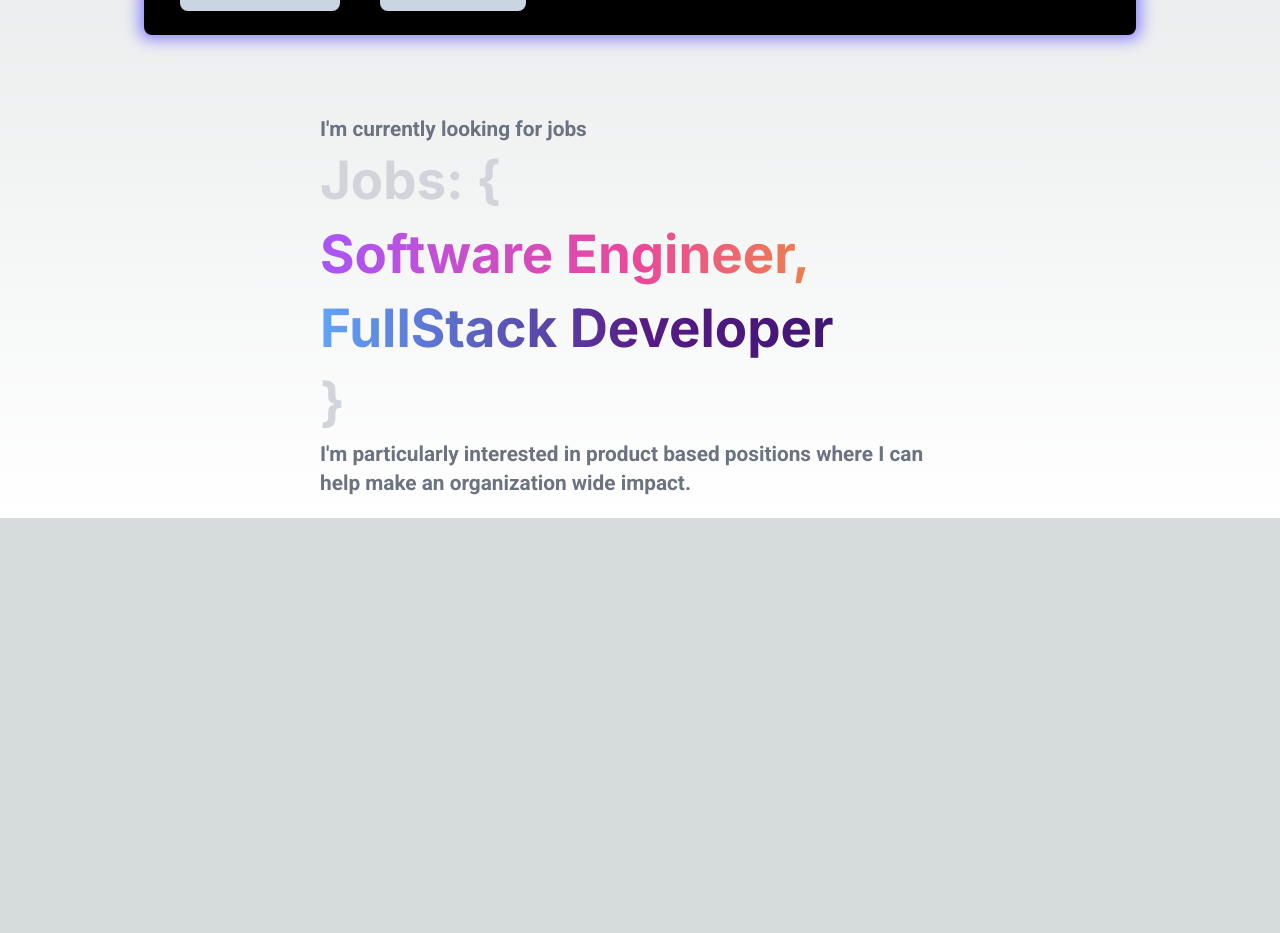
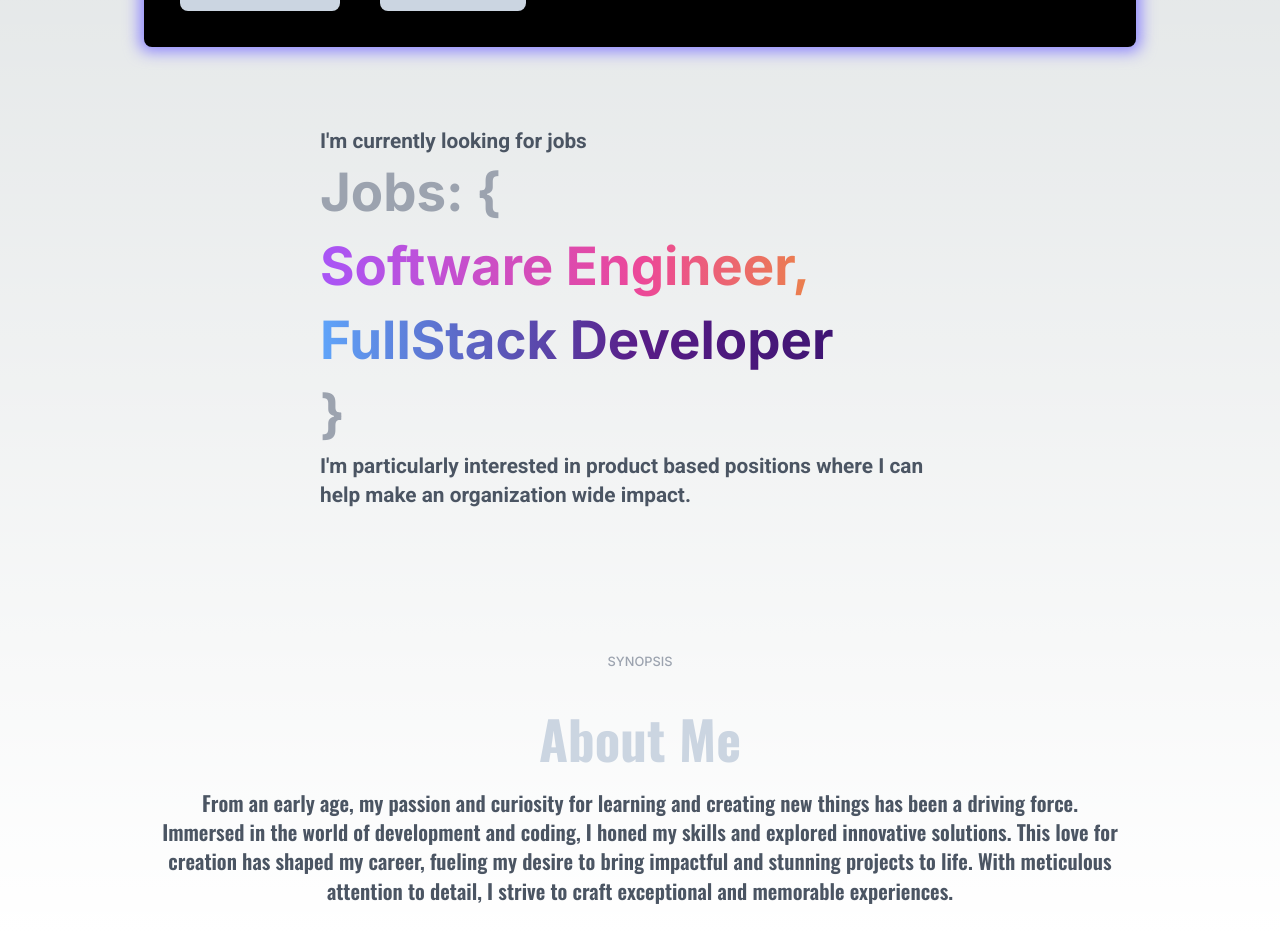
Before and after one commit to fazil-syed/SyedFazilPortfolio, a Next.js app: page / in a window 1280 px wide. Shown: the part 588-1521 px from the top of the page. Before the commit the page ends 1106 px from the top, so only its background shows below. Built offline with nearby package versions, Linux system fonts and the light colour scheme.

Commit message:
about me section

```diff
--- a/app/page.js
+++ b/app/page.js
@@ -1,12 +1,14 @@
 import Image from "next/image";
 import Hero from "@/components/Hero";
 import Jobs from "@/components/Jobs";
+import About from "@/components/About";
 
 export default function Home() {
   return (
     <main className="">
       <Hero />
       <Jobs />
+      <About />
     </main>
   );
 }
--- a/components/About.jsx
+++ b/components/About.jsx
@@ -1,7 +1,28 @@
 import React from "react";
-
+import { Oswald } from "next/font/google";
+const oswald = Oswald({ subsets: ["latin"] });
 const About = () => {
-  return <div>About</div>;
+  return (
+    <div className="flex items-center justify-center mt-28 flex-col">
+      <p className="my-8 text-subtle-medium text-gray-400">SYNOPSIS</p>
+      <div
+        className={`flex items-center mb-7 justify-center flex-col w-[75%] ${oswald.className}`}
+      >
+        <p className=" text-heading3-bold text-slate-300 mb-3">About Me</p>
+        <p
+          className={`text-gray-600 text-small-semibold lg:text-base1-semibold text-center`}
+        >
+          From an early age, my passion and curiosity for learning and creating
+          new things has been a driving force. Immersed in the world of
+          development and coding, I honed my skills and explored innovative
+          solutions. This love for creation has shaped my career, fueling my
+          desire to bring impactful and stunning projects to life. With
+          meticulous attention to detail, I strive to craft exceptional and
+          memorable experiences.
+        </p>
+      </div>
+    </div>
+  );
 };
 
 export default About;
--- a/components/Hero.jsx
+++ b/components/Hero.jsx
@@ -24,7 +24,7 @@ const Hero = () => {
             make a impact through innovation and visionary ideas, shaping the
             future with my unwavering commitment to technological advancement.
           </p>
-          <div className="flex justify-items-center gap-3 lg:gap-10">
+          <div className="flex justify-items-center gap-3 lg:gap-10 mb-3">
             <a
               className="w-fit bg-slate-300 relative p-2 lg:px-3 lg:py-3 rounded-lg flex items-center divide-x divide-gray-600"
               href="https://www.linkedin.com/in/syed-fazil-4a8889211/"
--- a/components/Jobs.jsx
+++ b/components/Jobs.jsx
@@ -4,14 +4,14 @@ const roboto = Roboto({ subsets: ["latin"], weight: ["700"] });
 
 const Jobs = () => {
   return (
-    <div className="flex items-center justify-center my-5 ">
+    <div className="flex items-center justify-center my-5 mb-28">
       <div className="relative w-[80%] lg:w-[50%]">
         <p
-          className={`text-gray-500 text-small-semibold lg:text-base1-semibold ${roboto.className}`}
+          className={` text-gray-600 text-small-semibold lg:text-base1-semibold ${roboto.className}`}
         >
           I'm currently looking for jobs
         </p>
-        <h1 className="text-heading3-semibold lg:text-heading3-bold text-gray-300">
+        <h1 className="text-heading3-semibold lg:text-heading3-bold text-gray-400">
           Jobs: {"{"}
         </h1>
         <h1 className="text-heading3-semibold lg:text-heading3-bold text-transparent gradient-text1 animate-gradient">
@@ -20,11 +20,11 @@ const Jobs = () => {
         <h1 className="text-heading3-semibold lg:text-heading3-bold text-transparent gradient-text2">
           FullStack Developer
         </h1>
-        <h1 className="text-heading3-semibold lg:text-heading3-bold text-gray-300">
+        <h1 className="text-heading3-semibold lg:text-heading3-bold text-gray-400">
           {"}"}
         </h1>
         <p
-          className={`text-gray-500 text-small-semibold lg:text-base1-semibold ${roboto.className}`}
+          className={`text-gray-600 text-small-semibold lg:text-base1-semibold ${roboto.className}`}
         >
           I'm particularly interested in product based positions where I can
           help make an organization wide impact.
--- a/tailwind.config.js
+++ b/tailwind.config.js
@@ -150,14 +150,14 @@ module.exports = {
         },
       ],
       "subtle-medium": [
-        "12px",
+        "0.8rem",
         {
           lineHeight: "16px",
           fontWeight: "500",
         },
       ],
       "subtle-semibold": [
-        "12px",
+        "0.8rem",
         {
           lineHeight: "16px",
           fontWeight: "600",
```
